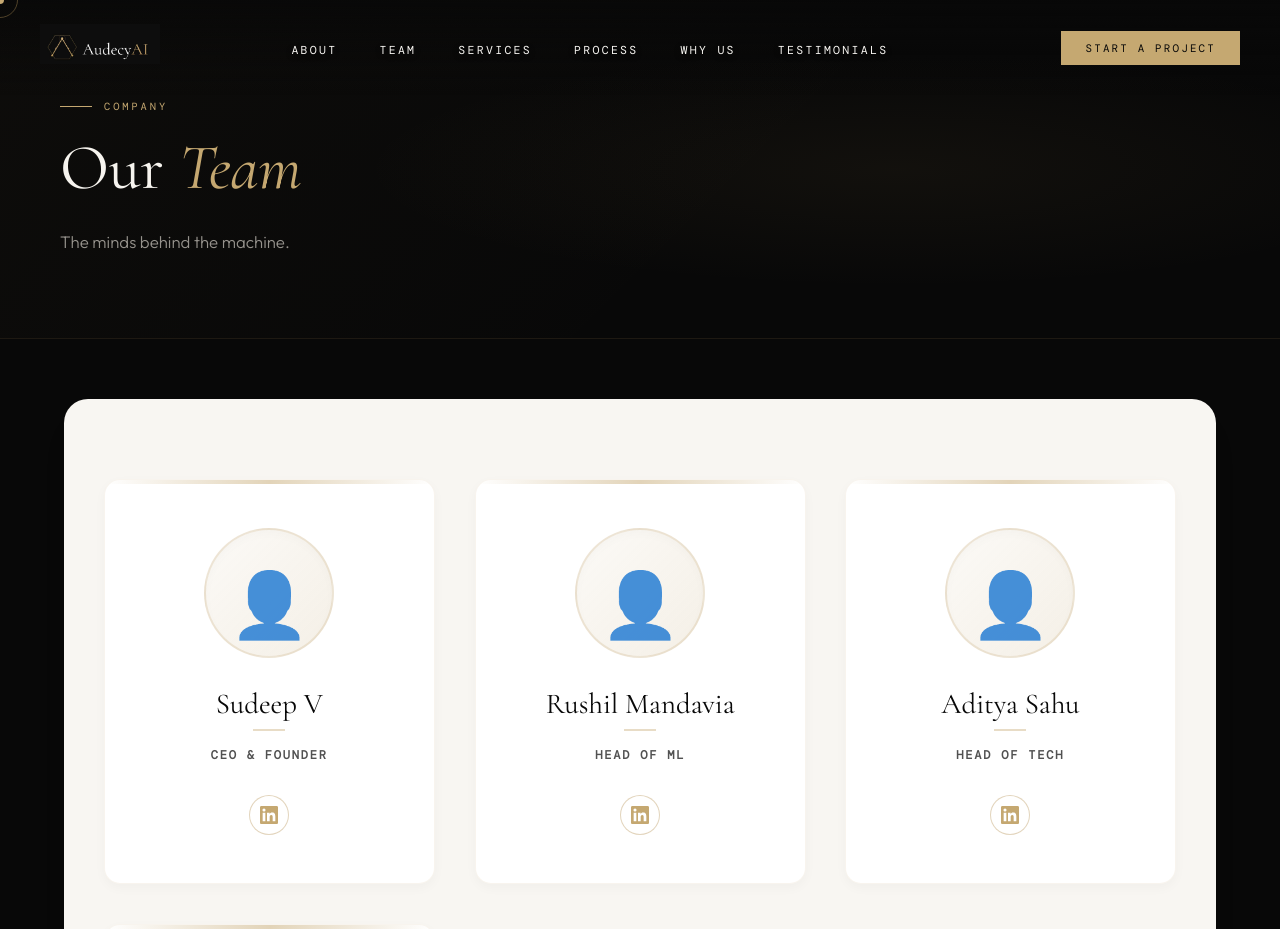
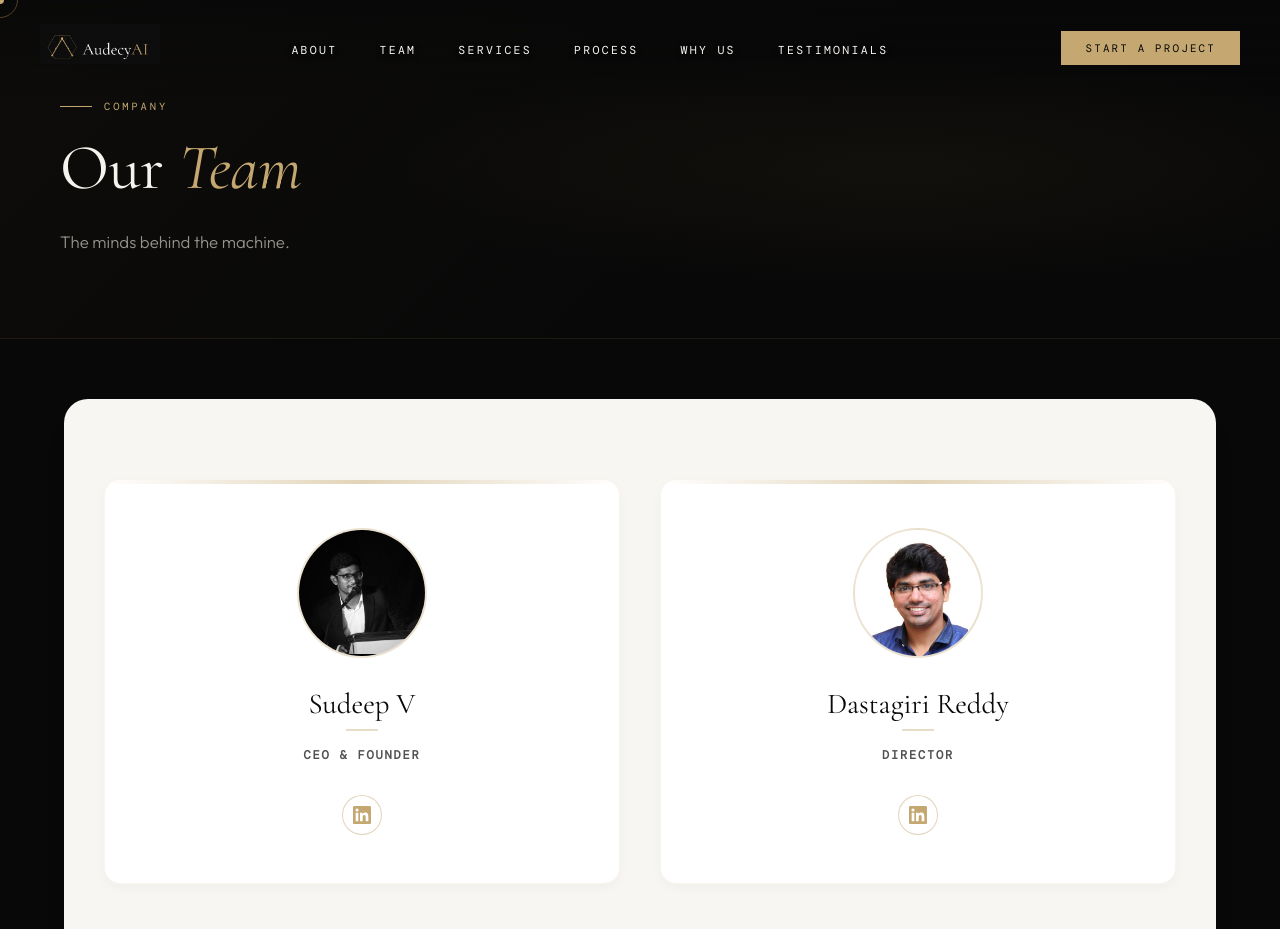
Before and after one commit to 21-sudeepv/audecyai, a Next.js app in the folder audecy.ai/: page /team in a window 1280 px wide. Shown: the top 929 px of the page. Built offline with nearby package versions, Linux system fonts and the light colour scheme.

Commit message:
teams page update

```diff
--- a/audecy.ai/app/team/page.jsx
+++ b/audecy.ai/app/team/page.jsx
@@ -22,15 +22,17 @@ export default function Team() {
         <section id="teams" style={{ background: 'var(--paper)', color: 'var(--ink)', padding: '80px 40px', borderRadius: '24px', boxShadow: '0 20px 40px rgba(0,0,0,0.02)' }}>
           <div className="team-grid" style={{ display: 'grid', gridTemplateColumns: 'repeat(auto-fit, minmax(260px, 1fr))', gap: '40px' }}>
             {[
-              { name: "Sudeep V", role: "CEO & Founder", link: "#" },
-              { name: "Rushil Mandavia", role: "Head of ML", link: "#" },
-              { name: "Aditya Sahu", role: "Head of Tech", link: "#" },
-              { name: "Aadarsh", role: "ML Intern", link: "#" }
+              { name: "Sudeep V", role: "CEO & Founder", link: "https://www.linkedin.com/in/sudeep-v-1352b6268/", photo: "/sudeep.png" },
+              { name: "Dastagiri Reddy", role: "Director", link: "https://www.linkedin.com/in/bdastagirireddy/", photo: "/das.jpg" }
             ].map((member, idx) => (
               <div className="team-card reveal visible" key={idx} style={{ background: '#ffffff', borderRadius: '16px', border: '1px solid rgba(184, 151, 90, 0.1)', padding: '48px 32px', textAlign: 'center', transition: 'all 0.5s cubic-bezier(0.4, 0, 0.2, 1)', cursor: 'pointer', boxShadow: '0 4px 12px rgba(0,0,0,0.03)', position: 'relative', overflow: 'hidden' }} onMouseEnter={(e) => { e.currentTarget.style.transform = 'translateY(-12px)'; e.currentTarget.style.boxShadow = '0 24px 48px rgba(184, 151, 90, 0.12)'; e.currentTarget.style.borderColor = 'rgba(184, 151, 90, 0.4)'; }} onMouseLeave={(e) => { e.currentTarget.style.transform = 'translateY(0)'; e.currentTarget.style.boxShadow = '0 4px 12px rgba(0,0,0,0.03)'; e.currentTarget.style.borderColor = 'rgba(184, 151, 90, 0.1)'; }}>
                 <div style={{ position: 'absolute', top: 0, left: 0, right: 0, height: '4px', background: 'linear-gradient(90deg, transparent, var(--gold), transparent)', opacity: 0.5 }}></div>
-                <div className="team-photo" style={{ width: '130px', height: '130px', margin: '0 auto 28px', background: 'linear-gradient(135deg, rgba(184, 151, 90, 0.05) 0%, rgba(184, 151, 90, 0.15) 100%)', border: '2px solid rgba(184, 151, 90, 0.2)', borderRadius: '50%', display: 'flex', alignItems: 'center', justifyContent: 'center', fontSize: '4rem', color: 'var(--gold)', boxShadow: 'inset 0 4px 10px rgba(0,0,0,0.02)' }}>
-                  <span style={{ transform: 'translateY(10px)', opacity: 0.8 }}>👤</span>
+                <div className="team-photo" style={{ width: '130px', height: '130px', margin: '0 auto 28px', background: 'linear-gradient(135deg, rgba(184, 151, 90, 0.05) 0%, rgba(184, 151, 90, 0.15) 100%)', border: '2px solid rgba(184, 151, 90, 0.2)', borderRadius: '50%', display: 'flex', alignItems: 'center', justifyContent: 'center', fontSize: '4rem', color: 'var(--gold)', boxShadow: 'inset 0 4px 10px rgba(0,0,0,0.02)', overflow: 'hidden' }}>
+                  {member.photo ? (
+                    <img src={member.photo} alt={member.name} style={{ width: '100%', height: '100%', objectFit: 'cover' }} />
+                  ) : (
+                    <span style={{ transform: 'translateY(10px)', opacity: 0.8 }}>👤</span>
+                  )}
                 </div>
                 <h3 style={{ fontFamily: 'var(--serif)', fontSize: '1.8rem', marginBottom: '8px', fontWeight: '500', color: 'var(--ink)' }}>{member.name}</h3>
                 <div style={{ width: '32px', height: '2px', background: 'var(--gold)', margin: '0 auto 16px', opacity: 0.4 }}></div>
```
Also changed, not shown: audecy.ai/public/das.jpg (added), audecy.ai/public/sudeep.png (added).
